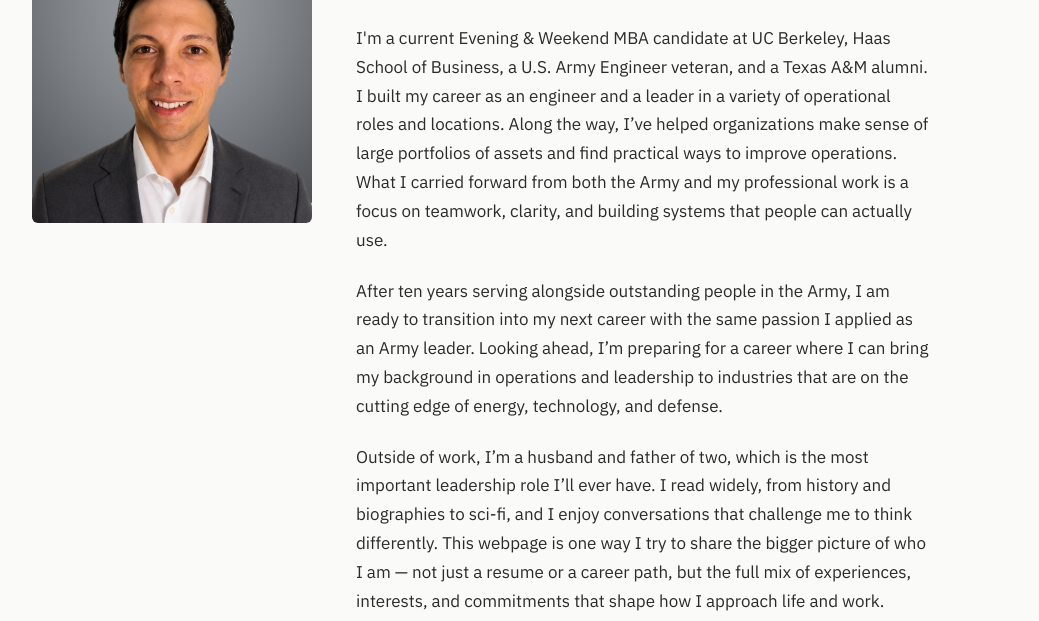
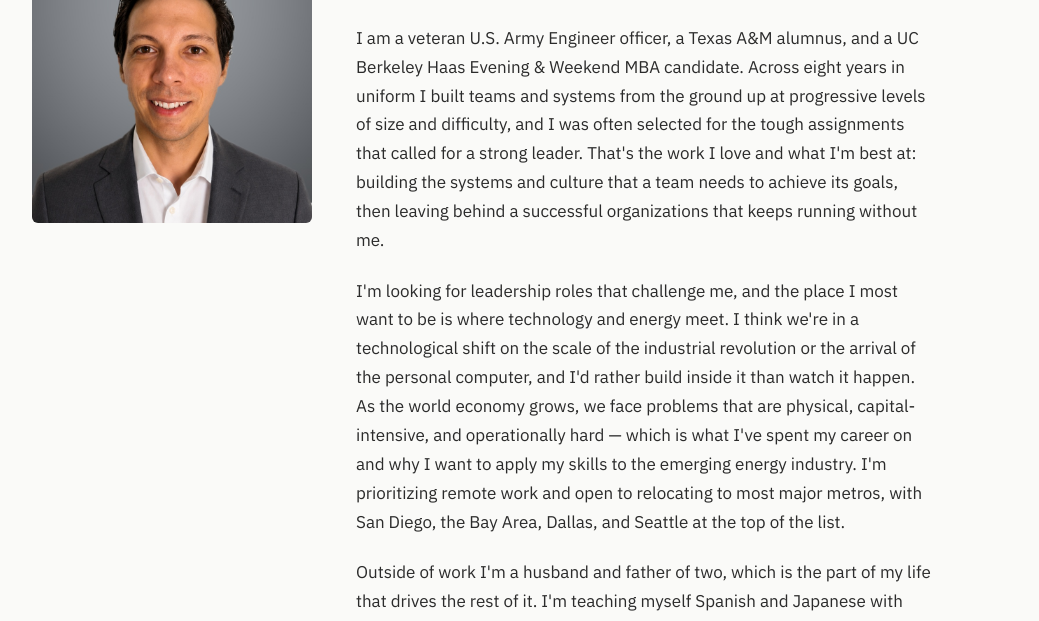
Before and after one commit to roblnelson/roblnelson.github.io, a plain HTML site: page index.html in a window 1280 px wide. Shown: the part 170-791 px from the top of the page, without its empty margins (120-1159 px from the left). Drawn offline with Linux system fonts and the light colour scheme.

Commit message:
Update index.html

```diff
--- a/index.html
+++ b/index.html
@@ -279,11 +279,11 @@
           </h1>
 
           <div class="bio">
-        <p>I'm a current Evening &amp; Weekend MBA candidate at UC Berkeley, Haas School of Business, a U.S. Army Engineer veteran, and a Texas A&amp;M alumni. I built my career as an engineer and a leader in a variety of operational roles and locations. Along the way, I&rsquo;ve helped organizations make sense of large portfolios of assets and find practical ways to improve operations. What I carried forward from both the Army and my professional work is a focus on teamwork, clarity, and building systems that people can actually use.</p>
+        <p>I am a veteran U.S. Army Engineer officer, a Texas A&M alumnus, and a UC Berkeley Haas Evening &amp; Weekend MBA candidate. Across eight years in uniform I built teams and systems from the ground up at progressive levels of size and difficulty, and I was often selected for the tough assignments that called for a strong leader. That's the work I love and what I'm best at: building the systems and culture that a team needs to achieve its goals, then leaving behind a successful organizations that keeps running without me.</p>
 
-        <p>After ten years serving alongside outstanding people in the Army, I am ready to transition into my next career with the same passion I applied as an Army leader. Looking ahead, I&rsquo;m preparing for a career where I can bring my background in operations and leadership to industries that are on the cutting edge of energy, technology, and defense.</p>
+        <p>I'm looking for leadership roles that challenge me, and the place I most want to be is where technology and energy meet. I think we're in a technological shift on the scale of the industrial revolution or the arrival of the personal computer, and I'd rather build inside it than watch it happen. As the world economy grows, we face problems that are physical, capital-intensive, and operationally hard — which is what I've spent my career on and why I want to apply my skills to the emerging energy industry. I'm prioritizing remote work and open to relocating to most major metros, with San Diego, the Bay Area, Dallas, and Seattle at the top of the list.</p>
 
-        <p>Outside of work, I&rsquo;m a husband and father of two, which is the most important leadership role I&rsquo;ll ever have. I read widely, from history and biographies to sci-fi, and I enjoy conversations that challenge me to think differently. This webpage is one way I try to share the bigger picture of who I am &mdash; not just a resume or a career path, but the full mix of experiences, interests, and commitments that shape how I approach life and work.</p>
+        <p>Outside of work I'm a husband and father of two, which is the part of my life that drives the rest of it. I'm teaching myself Spanish and Japanese with mixed results, I like to write short science fiction stories that nobody asks to read, and I'm the sort of person who follows climate and tech policy for fun. I am reading through every president's biography in order because I love learning about how other leaders analyze problems, how they communicate, and how they make tough calls. I've also been building an AI app on the side, a personal stylist for men, which I mention partly because it's going well and partly because I like having something to tinker with. And I will talk about sports — especially NFL football — for as long as you let me.</p>
           </div>
 
           <div class="actions">
```
